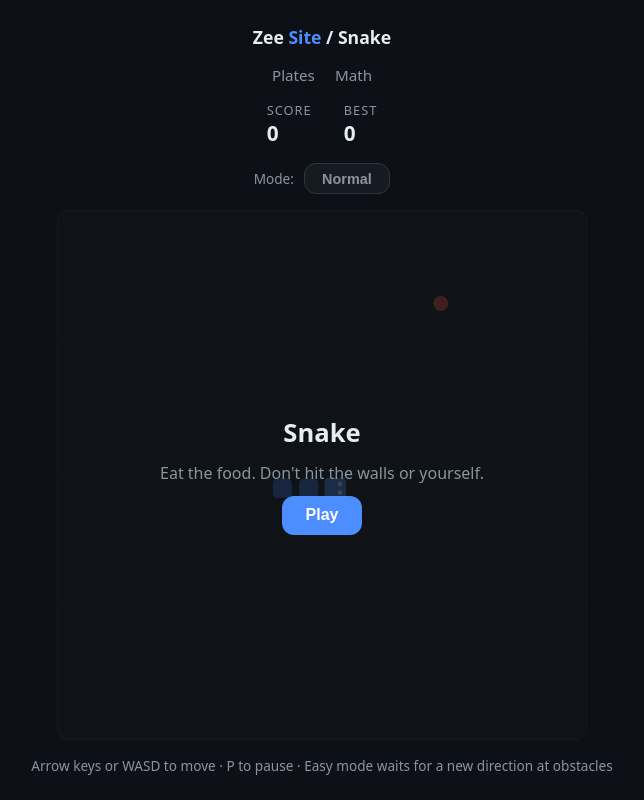
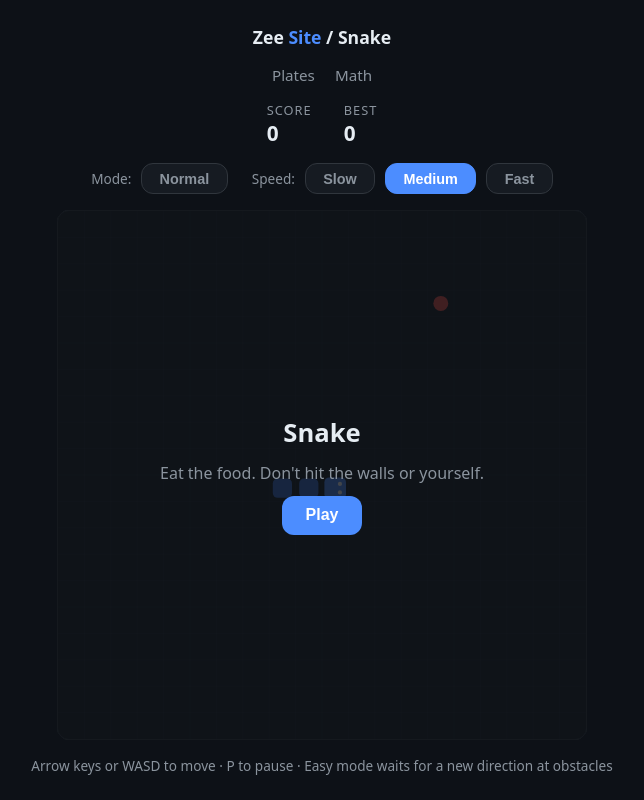
Before and after one commit to ZeeBuild/OC-Site, a plain HTML site: page snake.html in a window 1280 px wide. Shown: the whole page, without its empty margins (318-962 px from the left). Drawn offline with Linux system fonts and the light colour scheme.

Commit message:
Add slow, medium, and fast speed settings to snake

```diff
--- a/snake.html
+++ b/snake.html
@@ -85,6 +85,13 @@
 
     .hint { color: var(--muted); font-size: 0.85rem; text-align: center; }
 
+    .settings-row {
+      display: flex;
+      flex-wrap: wrap;
+      align-items: center;
+      justify-content: center;
+      gap: 0.5rem 1.5rem;
+    }
     .mode-row {
       display: flex;
       align-items: center;
@@ -134,9 +141,17 @@
     <div><div class="label">Best</div><div class="value" id="best">0</div></div>
   </div>
 
-  <div class="mode-row">
-    <span class="hint" style="margin:0">Mode:</span>
-    <button id="modeBtn" type="button" aria-pressed="false">Normal</button>
+  <div class="settings-row">
+    <div class="mode-row">
+      <span class="hint" style="margin:0">Mode:</span>
+      <button id="modeBtn" type="button" aria-pressed="false">Normal</button>
+    </div>
+    <div class="mode-row">
+      <span class="hint" style="margin:0">Speed:</span>
+      <button class="speedBtn" type="button" data-speed="slow" aria-pressed="false">Slow</button>
+      <button class="speedBtn" type="button" data-speed="medium" aria-pressed="true">Medium</button>
+      <button class="speedBtn" type="button" data-speed="fast" aria-pressed="false">Fast</button>
+    </div>
   </div>
 
   <div class="board-wrap">
@@ -171,9 +186,12 @@
 
     const GRID = 20;                 // cells per side
     const CELL = canvas.width / GRID;
-    const START_MS = 210;            // starting step duration (slower)
-    const MIN_MS = 110;              // fastest step duration (slower)
-    const SPEED_STEP = 2;            // gentler speed-up per food
+    // Step timing for each speed setting; Medium is the default (the previous speed)
+    const SPEEDS = {
+      slow:   { start: 300, min: 170, step: 2 },
+      medium: { start: 210, min: 110, step: 2 },
+      fast:   { start: 140, min: 65,  step: 4 }
+    };
 
     const COLORS = {
       head: '#4c8dff',
@@ -188,6 +206,9 @@
     // Easy mode: obstacles pause instead of ending the run (remembered between visits)
     let easyMode = localStorage.getItem('snake-easy') === '1';
 
+    const savedSpeed = localStorage.getItem('snake-speed');
+    let speed = Object.prototype.hasOwnProperty.call(SPEEDS, savedSpeed) ? savedSpeed : 'medium';
+
     function syncModeBtn() {
       modeBtn.textContent = easyMode ? 'Easy' : 'Normal';
       modeBtn.setAttribute('aria-pressed', String(easyMode));
@@ -196,6 +217,17 @@
           ? 'Eat the food. Obstacles pause instead of ending the game.'
           : "Eat the food. Don't hit the walls or yourself.";
       }
+    }
+
+    function syncSpeedBtns() {
+      document.querySelectorAll('.speedBtn').forEach((btn) => {
+        btn.setAttribute('aria-pressed', String(btn.dataset.speed === speed));
+      });
+    }
+
+    function applySpeed() {
+      const s = SPEEDS[speed];
+      stepMs = Math.max(s.min, s.start - score * s.step);
     }
 
     best = Number(localStorage.getItem('snake-best') || 0);
@@ -207,7 +239,7 @@
       dir = { x: 1, y: 0 };
       nextDir = dir;
       score = 0;
-      stepMs = START_MS;
+      applySpeed();
       dead = false;
       paused = false;
       waiting = false;
@@ -287,7 +319,7 @@
       if (head.x === food.x && head.y === food.y) {
         score++;
         // Speed up gradually as the snake grows
-        stepMs = Math.max(MIN_MS, START_MS - score * SPEED_STEP);
+        applySpeed();
         if (score > best) {
           best = score;
           localStorage.setItem('snake-best', best);
@@ -467,8 +499,19 @@
       }
     });
 
+    document.querySelectorAll('.speedBtn').forEach((btn) => {
+      btn.addEventListener('click', () => {
+        speed = btn.dataset.speed;
+        localStorage.setItem('snake-speed', speed);
+        syncSpeedBtns();
+        applySpeed();
+        lastStep = performance.now();   // avoid an immediate catch-up step
+      });
+    });
+
     // Init
     syncModeBtn();
+    syncSpeedBtns();
     reset();
     running = false;
     requestAnimationFrame(step);
```
